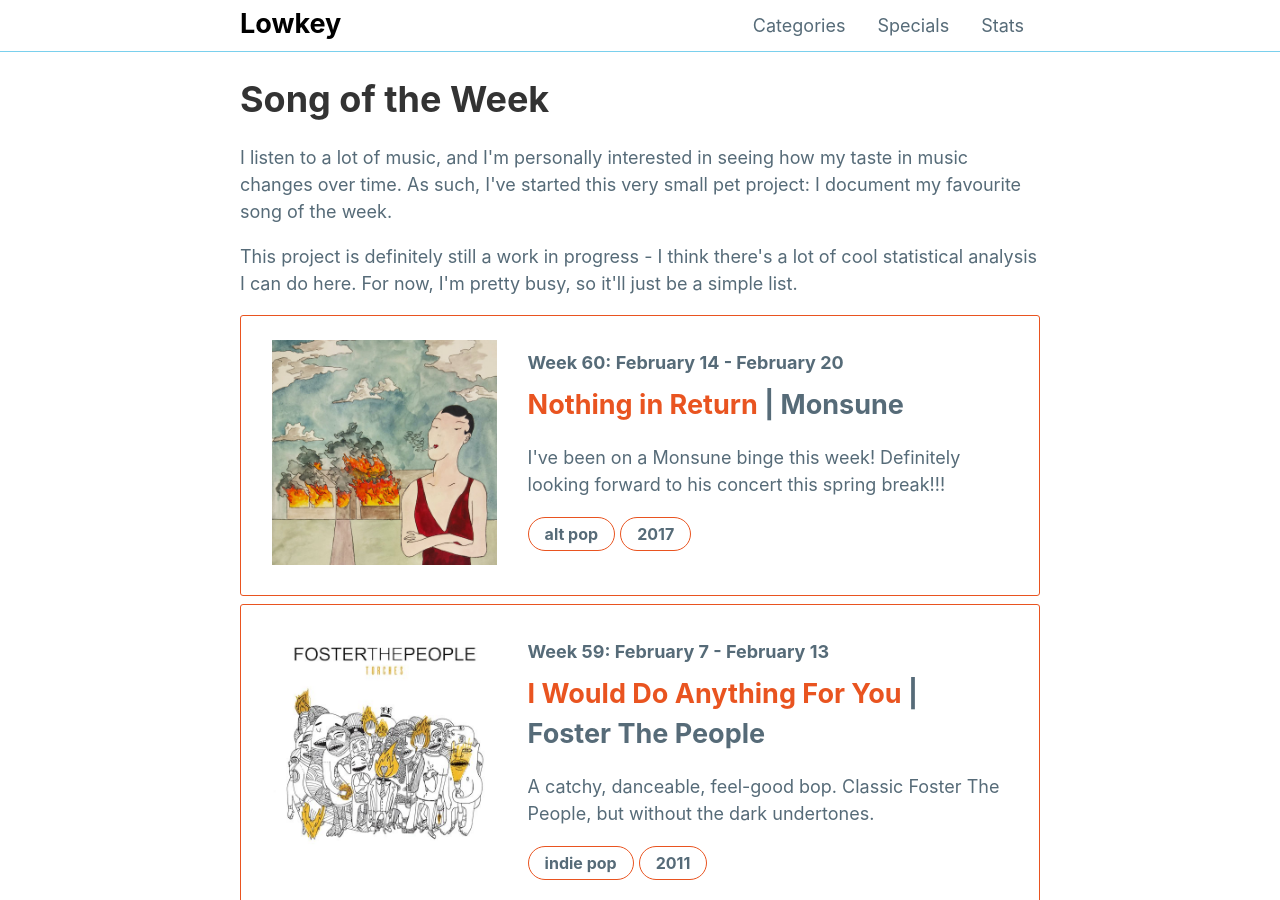
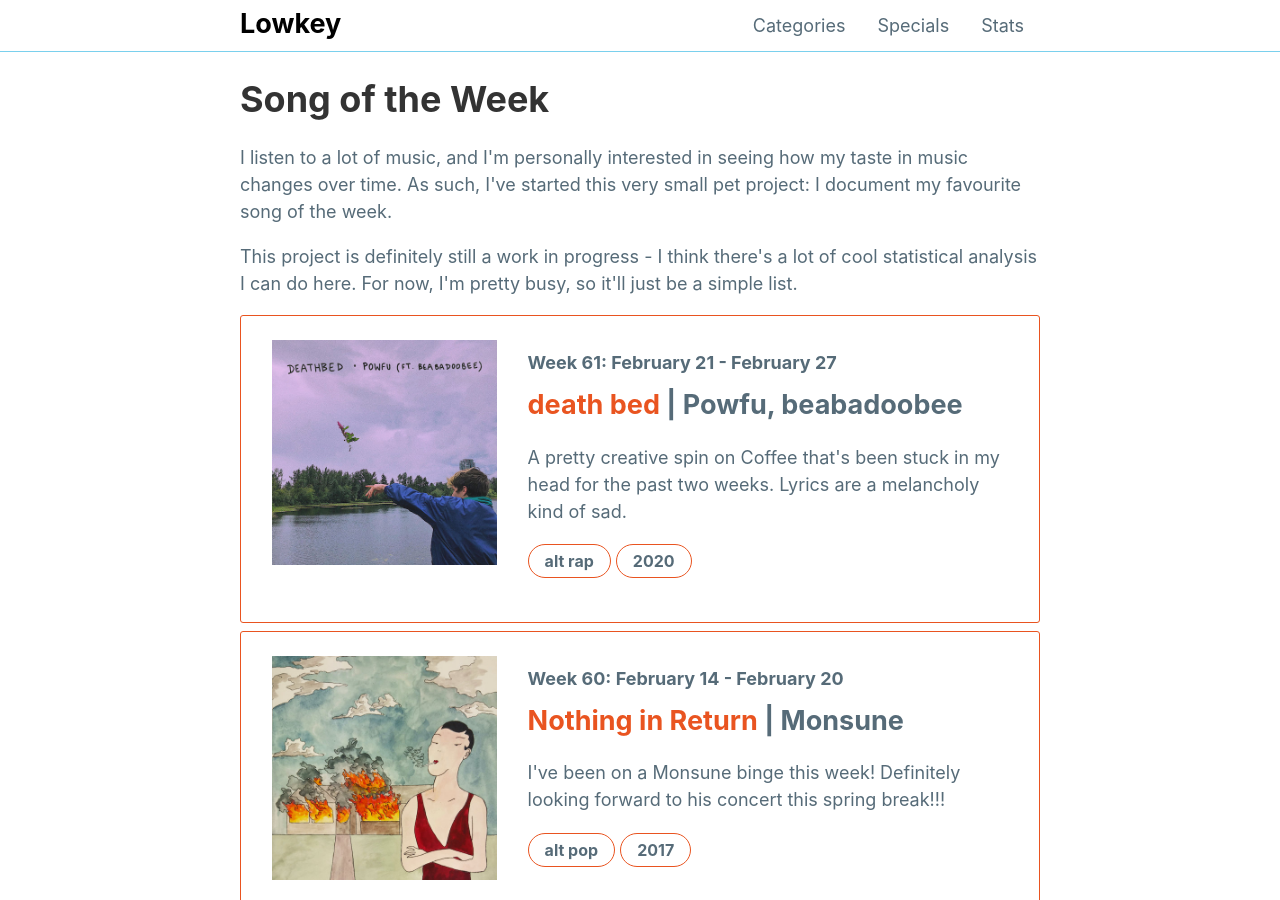
Before and after one commit to mattxwang/lowkey, a Jekyll site: the page built from _stats/song-of-the-week.html, in a window 1280 px wide and 900 px high. Built offline with Jekyll 4.4.1, drawn with Linux system fonts in a browser that asks for light colours; comment, search, counter and statistics services are not loaded.

Commit message:
death bed!!

```diff
--- a/_data/sotw.yml
+++ b/_data/sotw.yml
@@ -598,3 +598,13 @@
   year: 2017
   blurb: >
     I've been on a Monsune binge this week! Definitely looking forward to his concert this spring break!!!
+week61:
+  week: "Week 61: February 21 - February 27"
+  title: "death bed"
+  artist: "Powfu, beabadoobee"
+  album: "death bed"
+  album_art: "death-bed.jpg"
+  genre: "alt rap"
+  year: 2020
+  blurb: >
+    A pretty creative spin on Coffee that's been stuck in my head for the past two weeks. Lyrics are a melancholy kind of sad.
```
Also changed, not shown: img/albums/death-bed.jpg (added).
